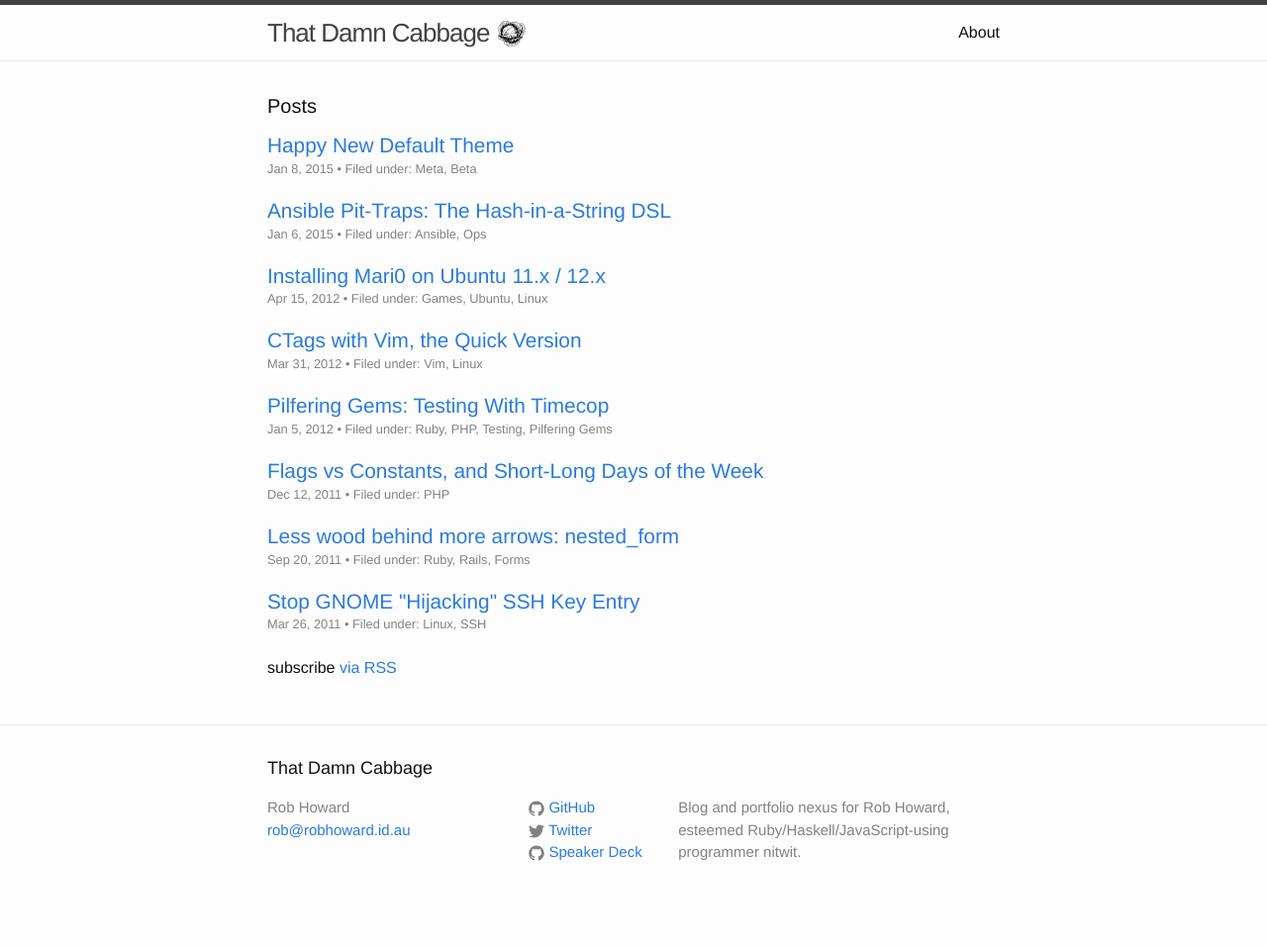
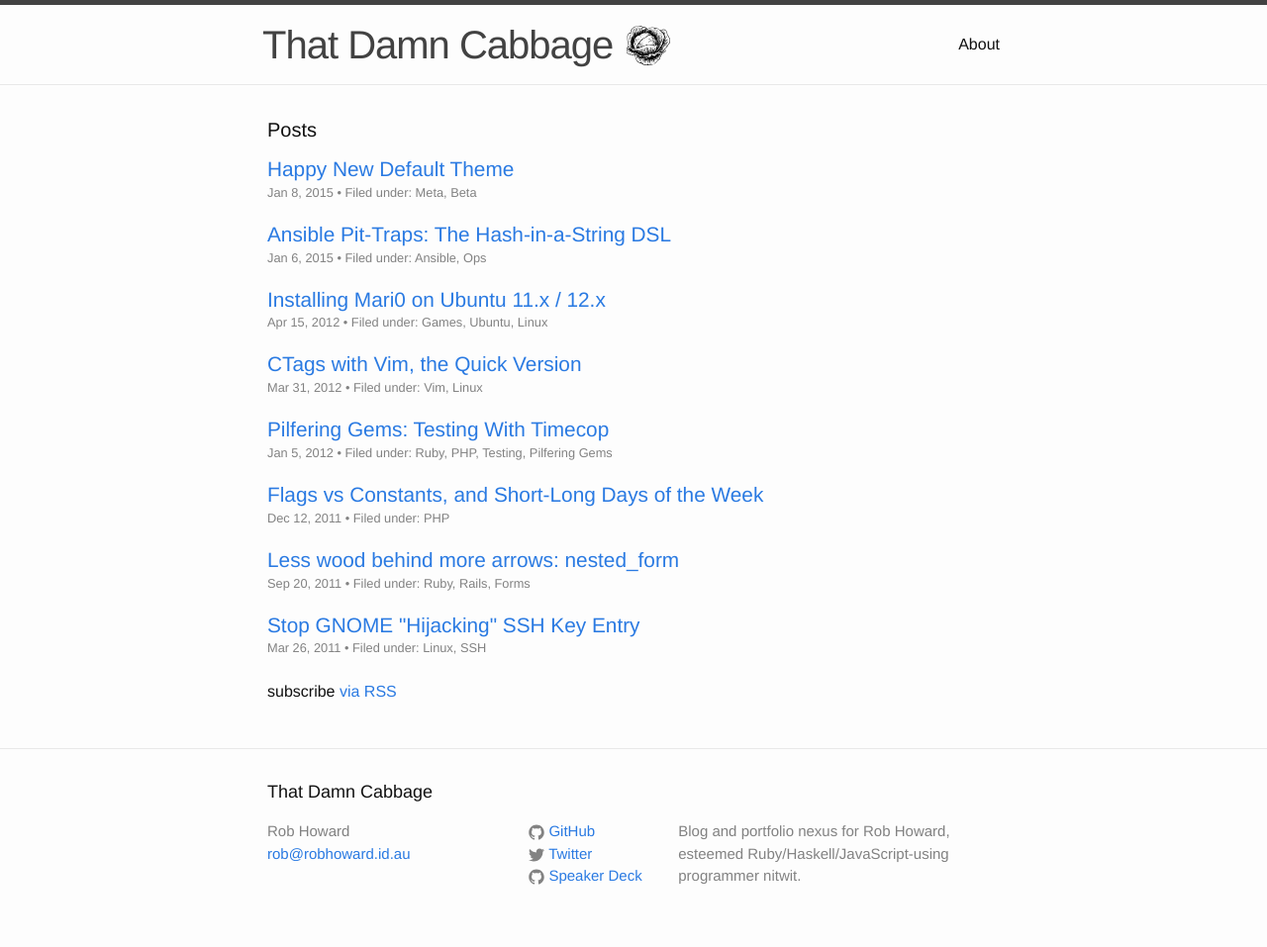
Before and after one commit to damncabbage/deadname.id.au, a Jekyll site: the page built from index.html, in a window 1280 px wide. Shown: the whole page at 99% size. Built offline with Jekyll 4.4.1, drawn with Linux system fonts in a browser that asks for light colours; Markdown is read by kramdown in place of the engine named in the settings; before the commit the page ends 933 px from its top, so only the background shows below that.

Commit message:
Boosts the main title size on the homepage.

```diff
--- a/_layouts/default.html
+++ b/_layouts/default.html
@@ -3,7 +3,7 @@
 
   {% include head.html %}
 
-  <body>
+  <body class="{{ page.landmark }}">
 
     {% include header.html %}
 
--- a/_sass/_layout.scss
+++ b/_sass/_layout.scss
@@ -8,6 +8,20 @@
 
     // Positioning context for the mobile navigation icon
     position: relative;
+}
+
+// Well, this is a big hack.
+@media screen and (min-width: $on-palm) {
+  body.home {
+    .site-title {
+      font-size: 40px;
+      line-height: 80px;
+      text-indent: -5px; // Optical alignment
+    }
+    .site-nav {
+      line-height: 80px;
+    }
+  }
 }
 
 .site-title {
--- a/index.html
+++ b/index.html
@@ -1,5 +1,6 @@
 ---
 layout: default
+landmark: home
 ---
 
 <div class="home">
```
